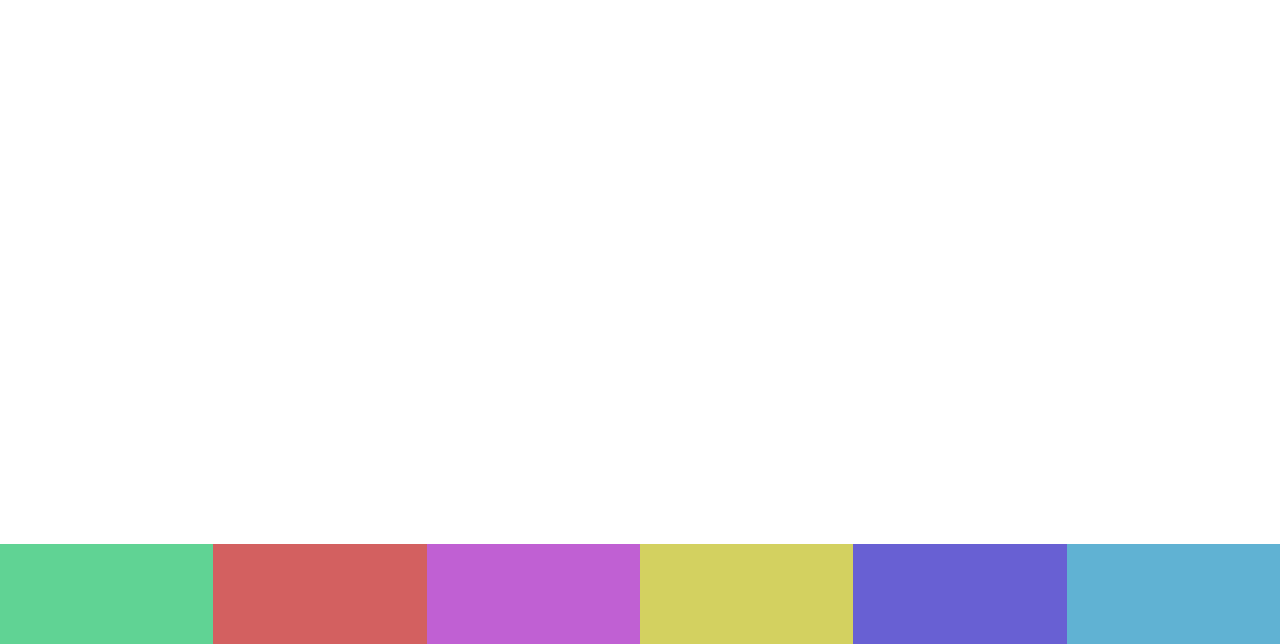
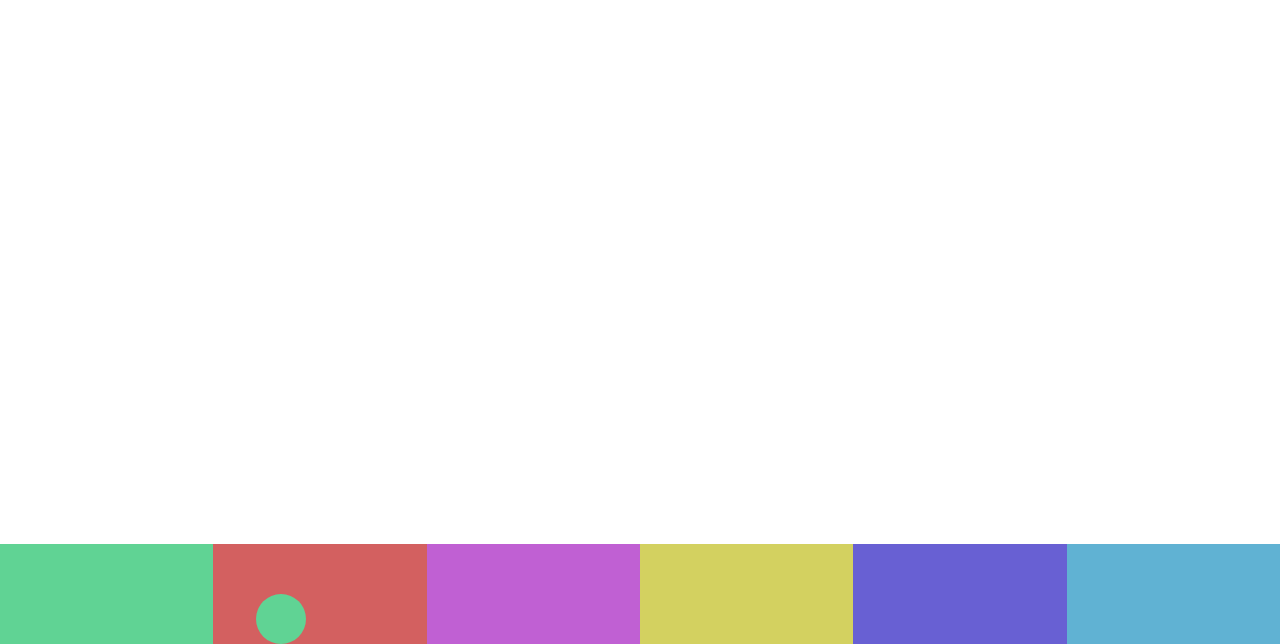
Before and after one commit to HassanMasoud/beatmaker, a plain HTML site: page index.html in a window 1280 px wide. Both pictures are taken after a click on the element 106 px from the left and 750 px from the top of the page. Shown: the part 156-800 px from the top of the page. Drawn offline with Linux system fonts and the light colour scheme.

Commit message:
Style the visuals

```diff
--- a/style.css
+++ b/style.css
@@ -54,3 +54,12 @@ header p {
 .pad6 {
   background-color: #60b2d3;
 }
+
+.visual > div {
+  position: absolute;
+  height: 50px;
+  width: 50px;
+  border-radius: 50%;
+  bottom: 0%;
+  left: 20%;
+}
```
